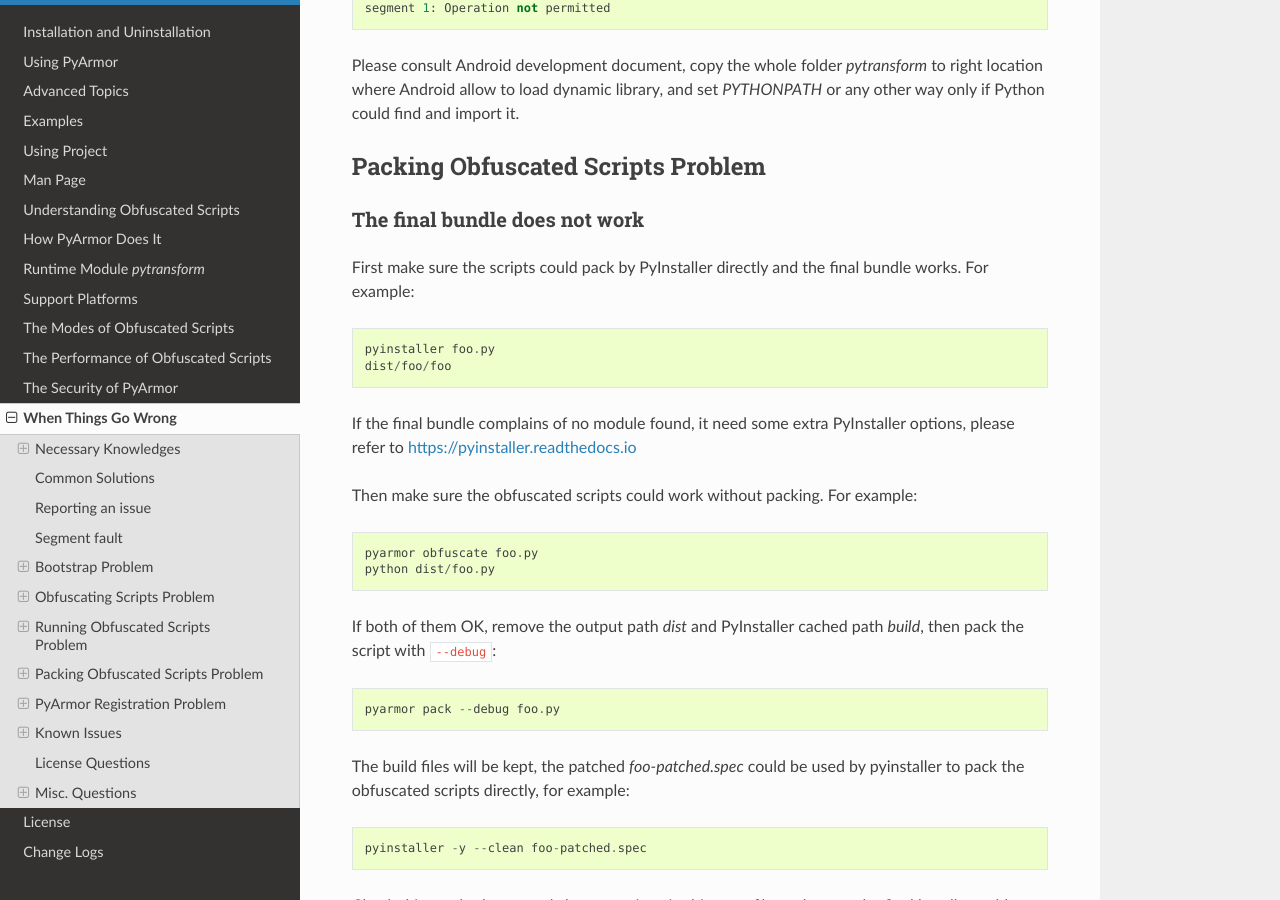
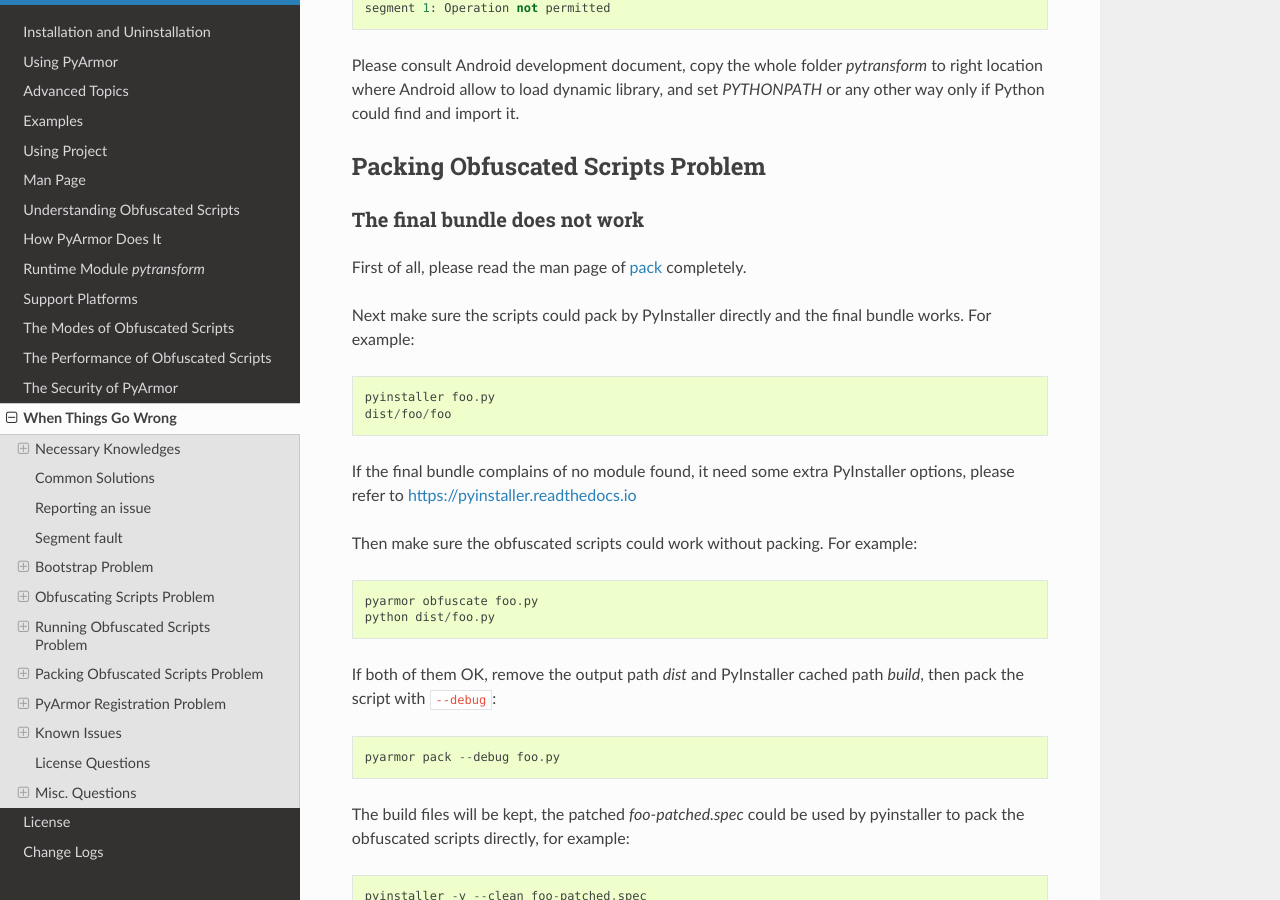
Before and after one commit to dashingsoft/pyarmor, a Sphinx documentation site: the page built from docs/questions.rst, in a window 1280 px wide and 900 px high, scrolled down 16024 px. Built offline with Sphinx 7.4.7 and the Read the Docs theme 2.0.0, drawn with Linux system fonts in a browser that asks for light colours.

Commit message:
Add note for question

```diff
--- a/docs/questions.rst
+++ b/docs/questions.rst
@@ -796,7 +796,9 @@
 The final bundle does not work
 ~~~~~~~~~~~~~~~~~~~~~~~~~~~~~~
 
-First make sure the scripts could pack by PyInstaller directly and the final
+First of all, please read the man page of :ref:`pack` completely.
+
+Next make sure the scripts could pack by PyInstaller directly and the final
 bundle works. For example::
 
   pyinstaller foo.py
```
